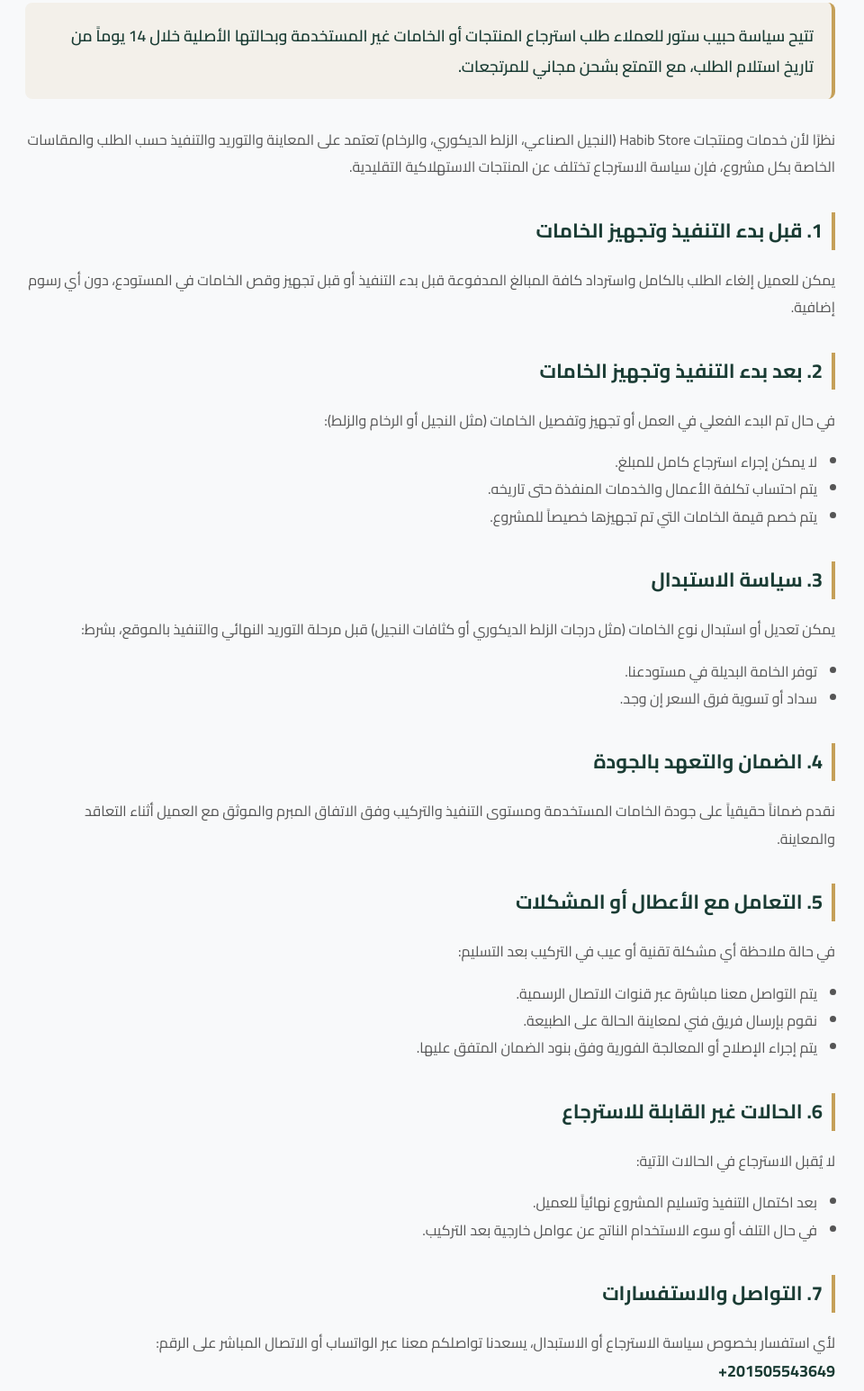
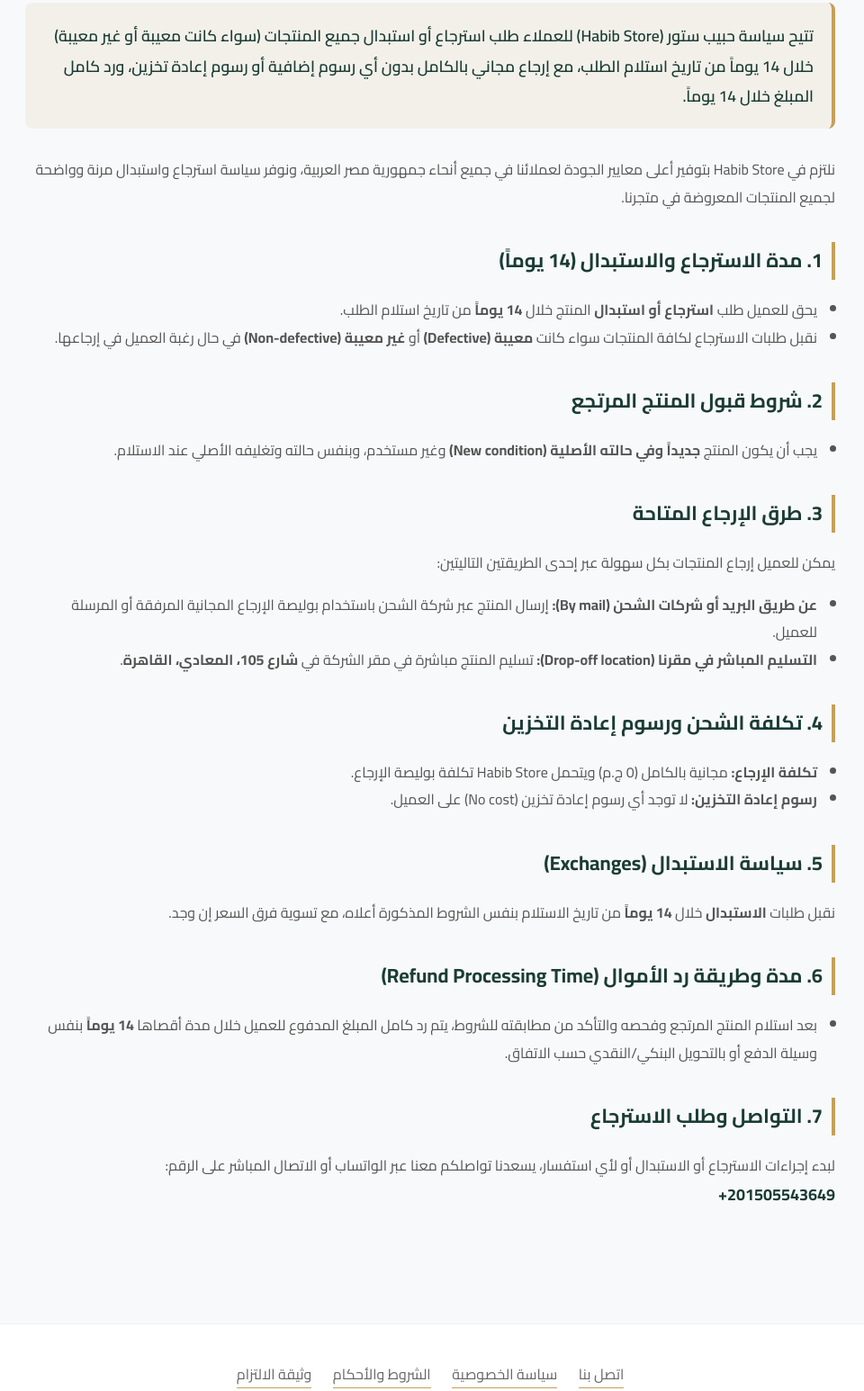
Before and after one commit to elhbebclean/habib-store, a plain HTML site: page refund.html in a window 1280 px wide. Shown: the part 238-1784 px from the top of the page at 90% size, without its empty margins (162-1122 px from the left). Drawn offline with Linux system fonts and the light colour scheme.

Commit message:
Update refund.html

```diff
--- a/refund.html
+++ b/refund.html
@@ -3,7 +3,7 @@
 <head>
     <meta charset="UTF-8">
     <meta name="viewport" content="width=device-width, initial-scale=1.0">
-    <meta name="description" content="سياسة الاسترجاع والاستبدال الخاصة بـ Habib Store لخدمات توريد وتركيب النجيل الصناعي، الزلط الديكوري، والرخام في مصر.">
+    <meta name="description" content="سياسة الاسترجاع والاستبدال الخاصة بـ Habib Store لخدمات توريد النجيل الصناعي، الزلط الديكوري، والرخام في مصر. استرجاع مجاني خلال 14 يوماً.">
     <meta name="robots" content="index, follow">
     <title>سياسة الاسترجاع والاستبدال | حبيب ستور للاندسكيب</title>
 
@@ -154,65 +154,53 @@
 
     <div class="highlight-box">
         <p>
-            تتيح سياسة حبيب ستور للعملاء طلب استرجاع المنتجات أو الخامات غير المستخدمة وبحالتها الأصلية خلال 14 يوماً من تاريخ استلام الطلب، مع التمتع بشحن مجاني للمرتجعات.
+            تتيح سياسة حبيب ستور (Habib Store) للعملاء طلب استرجاع أو استبدال جميع المنتجات (سواء كانت معيبة أو غير معيبة) خلال 14 يوماً من تاريخ استلام الطلب، مع إرجاع مجاني بالكامل بدون أي رسوم إضافية أو رسوم إعادة تخزين، ورد كامل المبلغ خلال 14 يوماً.
         </p>
     </div>
 
     <p>
-        نظرًا لأن خدمات ومنتجات Habib Store (النجيل الصناعي، الزلط الديكوري، والرخام) تعتمد على المعاينة والتوريد والتنفيذ حسب الطلب والمقاسات الخاصة بكل مشروع، فإن سياسة الاسترجاع تختلف عن المنتجات الاستهلاكية التقليدية.
+        نلتزم في Habib Store بتوفير أعلى معايير الجودة لعملائنا في جميع أنحاء جمهورية مصر العربية، ونوفر سياسة استرجاع واستبدال مرنة وواضحة لجميع المنتجات المعروضة في متجرنا.
     </p>
 
-    <h2>1. قبل بدء التنفيذ وتجهيز الخامات</h2>
+    <h2>1. مدة الاسترجاع والاستبدال (14 يوماً)</h2>
+    <ul>
+        <li>يحق للعميل طلب <strong>استرجاع أو استبدال</strong> المنتج خلال <strong>14 يوماً</strong> من تاريخ استلام الطلب.</li>
+        <li>نقبل طلبات الاسترجاع لكافة المنتجات سواء كانت <strong>معيبة (Defective)</strong> أو <strong>غير معيبة (Non-defective)</strong> في حال رغبة العميل في إرجاعها.</li>
+    </ul>
+
+    <h2>2. شروط قبول المنتج المرتجع</h2>
+    <ul>
+        <li>يجب أن يكون المنتج <strong>جديداً وفي حالته الأصلية (New condition)</strong> وغير مستخدم، وبنفس حالته وتغليفه الأصلي عند الاستلام.</li>
+    </ul>
+
+    <h2>3. طرق الإرجاع المتاحة</h2>
     <p>
-        يمكن للعميل إلغاء الطلب بالكامل واسترداد كافة المبالغ المدفوعة قبل بدء التنفيذ أو قبل تجهيز وقص الخامات في المستودع، دون أي رسوم إضافية.
+        يمكن للعميل إرجاع المنتجات بكل سهولة عبر إحدى الطريقتين التاليتين:
+    </p>
+    <ul>
+        <li><strong>عن طريق البريد أو شركات الشحن (By mail):</strong> إرسال المنتج عبر شركة الشحن باستخدام بوليصة الإرجاع المجانية المرفقة أو المرسلة للعميل.</li>
+        <li><strong>التسليم المباشر في مقرنا (Drop-off location):</strong> تسليم المنتج مباشرة في مقر الشركة في <strong>شارع 105، المعادي، القاهرة</strong>.</li>
+    </ul>
+
+    <h2>4. تكلفة الشحن ورسوم إعادة التخزين</h2>
+    <ul>
+        <li><strong>تكلفة الإرجاع:</strong> مجانية بالكامل (0 ج.م) ويتحمل Habib Store تكلفة بوليصة الإرجاع.</li>
+        <li><strong>رسوم إعادة التخزين:</strong> لا توجد أي رسوم إعادة تخزين (No cost) على العميل.</li>
+    </ul>
+
+    <h2>5. سياسة الاستبدال (Exchanges)</h2>
+    <p>
+        نقبل طلبات <strong>الاستبدال</strong> خلال <strong>14 يوماً</strong> من تاريخ الاستلام بنفس الشروط المذكورة أعلاه، مع تسوية فرق السعر إن وجد.
     </p>
 
-    <h2>2. بعد بدء التنفيذ وتجهيز الخامات</h2>
-    <p>
-        في حال تم البدء الفعلي في العمل أو تجهيز وتفصيل الخامات (مثل النجيل أو الرخام والزلط):
-    </p>
+    <h2>6. مدة وطريقة رد الأموال (Refund Processing Time)</h2>
     <ul>
-        <li>لا يمكن إجراء استرجاع كامل للمبلغ.</li>
-        <li>يتم احتساب تكلفة الأعمال والخدمات المنفذة حتى تاريخه.</li>
-        <li>يتم خصم قيمة الخامات التي تم تجهيزها خصيصاً للمشروع.</li>
+        <li>بعد استلام المنتج المرتجع وفحصه والتأكد من مطابقته للشروط، يتم رد كامل المبلغ المدفوع للعميل خلال مدة أقصاها <strong>14 يوماً</strong> بنفس وسيلة الدفع أو بالتحويل البنكي/النقدي حسب الاتفاق.</li>
     </ul>
 
-    <h2>3. سياسة الاستبدال</h2>
+    <h2>7. التواصل وطلب الاسترجاع</h2>
     <p>
-        يمكن تعديل أو استبدال نوع الخامات (مثل درجات الزلط الديكوري أو كثافات النجيل) قبل مرحلة التوريد النهائي والتنفيذ بالموقع، بشرط:
-    </p>
-    <ul>
-        <li>توفر الخامة البديلة في مستودعنا.</li>
-        <li>سداد أو تسوية فرق السعر إن وجد.</li>
-    </ul>
-
-    <h2>4. الضمان والتعهد بالجودة</h2>
-    <p>
-        نقدم ضماناً حقيقياً على جودة الخامات المستخدمة ومستوى التنفيذ والتركيب وفق الاتفاق المبرم والموثق مع العميل أثناء التعاقد والمعاينة.
-    </p>
-
-    <h2>5. التعامل مع الأعطال أو المشكلات</h2>
-    <p>
-        في حالة ملاحظة أي مشكلة تقنية أو عيب في التركيب بعد التسليم:
-    </p>
-    <ul>
-        <li>يتم التواصل معنا مباشرة عبر قنوات الاتصال الرسمية.</li>
-        <li>نقوم بإرسال فريق فني لمعاينة الحالة على الطبيعة.</li>
-        <li>يتم إجراء الإصلاح أو المعالجة الفورية وفق بنود الضمان المتفق عليها.</li>
-    </ul>
-
-    <h2>6. الحالات غير القابلة للاسترجاع</h2>
-    <p>
-        لا يُقبل الاسترجاع في الحالات الآتية:
-    </p>
-    <ul>
-        <li>بعد اكتمال التنفيذ وتسليم المشروع نهائياً للعميل.</li>
-        <li>في حال التلف أو سوء الاستخدام الناتج عن عوامل خارجية بعد التركيب.</li>
-    </ul>
-
-    <h2>7. التواصل والاستفسارات</h2>
-    <p>
-        لأي استفسار بخصوص سياسة الاسترجاع أو الاستبدال، يسعدنا تواصلكم معنا عبر الواتساب أو الاتصال المباشر على الرقم:
+        لبدء إجراءات الاسترجاع أو الاستبدال أو لأي استفسار، يسعدنا تواصلكم معنا عبر الواتساب أو الاتصال المباشر على الرقم:
         <br>
         <span class="contact-number">+201505543649</span>
     </p>
```
